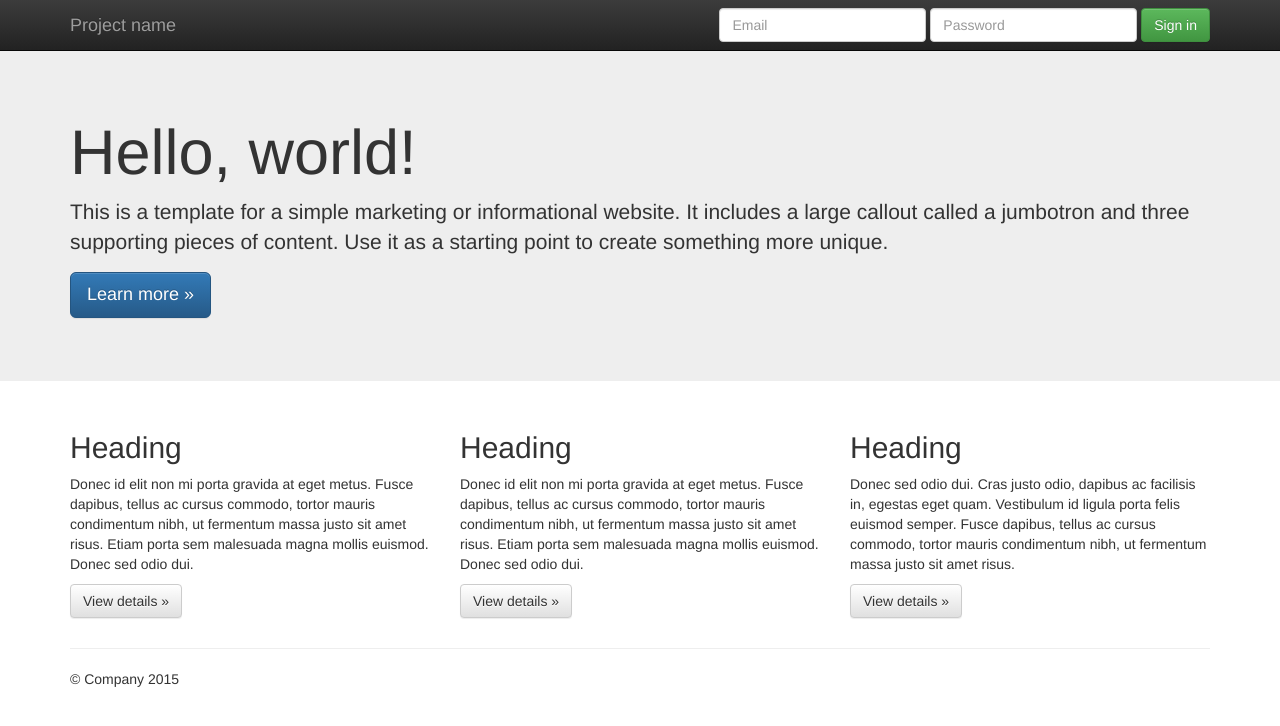
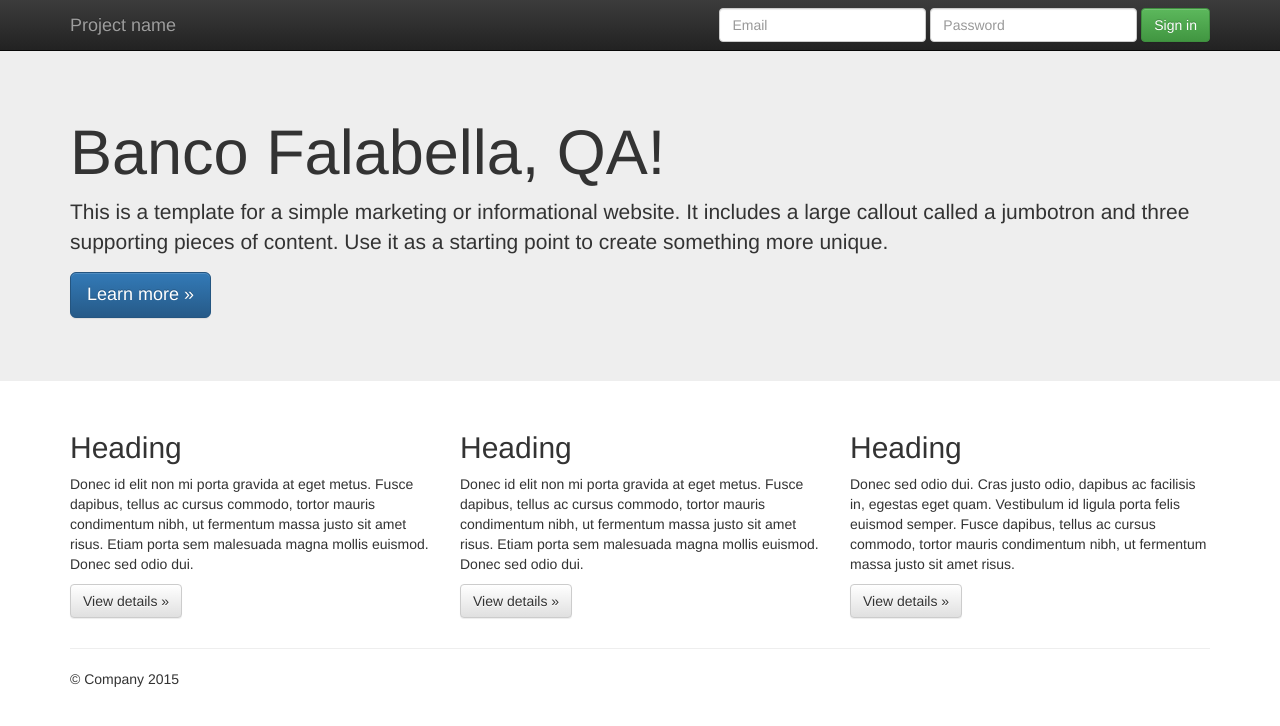
Before and after one commit to ppachecolagos/proyecto1, a plain HTML site: page index.html in a window 1280 px wide. Drawn offline with nearby package versions, Linux system fonts and the light colour scheme.

Commit message:
se actualiza titulo

```diff
--- a/index.html
+++ b/index.html
@@ -55,7 +55,7 @@
     <!-- Main jumbotron for a primary marketing message or call to action -->
     <div class="jumbotron">
       <div class="container">
-        <h1>Hello, world!</h1>
+        <h1>Banco Falabella, QA!</h1>
         <p>This is a template for a simple marketing or informational website. It includes a large callout called a jumbotron and three supporting pieces of content. Use it as a starting point to create something more unique.</p>
         <p><a class="btn btn-primary btn-lg" href="#" role="button">Learn more &raquo;</a></p>
       </div>
```
